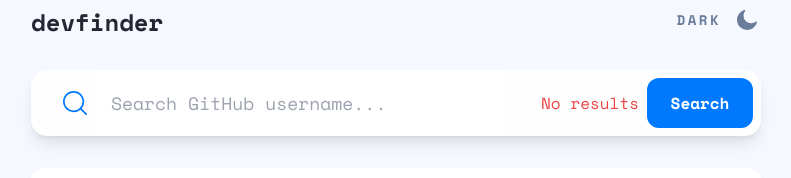
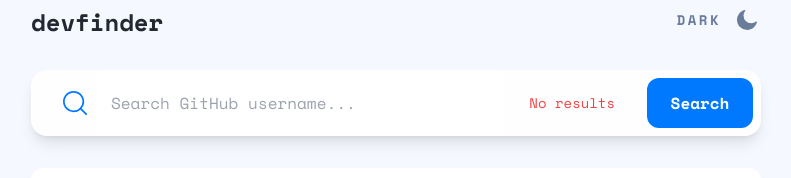
Before and after one commit to MaxAnderberg/devfinder, a React app: page / in a window 1280 px wide. Shown: the part 143-321 px from the top of the page, without its empty margins (244-1035 px from the left). Built offline with nearby package versions, Linux system fonts and the light colour scheme; the HTML template or start-up script is replaced by a standard one.

Commit message:
fixed no search results message

```diff
--- a/src/components/SearchBar/SearchBar.tsx
+++ b/src/components/SearchBar/SearchBar.tsx
@@ -23,7 +23,7 @@ const SearchBar = (props: any) => {
           <SearchIcon tailWindClass="text-button-blue w-[24px] h-[24px]"/>
         </div>
         <input
-          className="rounded-lg py-4 md:p-4 border-0 w-full dark:placeholder-white cursor-pointer dark:bg-dark-secondary dark:text-white focus:ring-0 focus:outline-none text-xs md:text-lg ml-2"
+          className="mr-[5px] rounded-lg py-4 md:p-4 border-0 w-full dark:placeholder-white cursor-pointer dark:bg-dark-secondary dark:text-white focus:ring-0 focus:outline-none text-xs md:text-[16px] ml-2"
           type="text"
           placeholder="Search GitHub username..."
           onChange={handleInputChange}
@@ -32,8 +32,8 @@ const SearchBar = (props: any) => {
         {props.foundSearch ? (
           <p></p>
         ) : (
-          <div className="flex justify-end items-center w-1/3">
-            <p className="text-red-500">No results</p>
+          <div className="flex justify-end items-center w-4/5 md:w-1/3">
+            <p className="text-red-500 text-xs md:text-sm mr-[8px] md:mr-[5px] lg:mr-[24px]">No results</p>
           </div>
         )}
         <button
```
